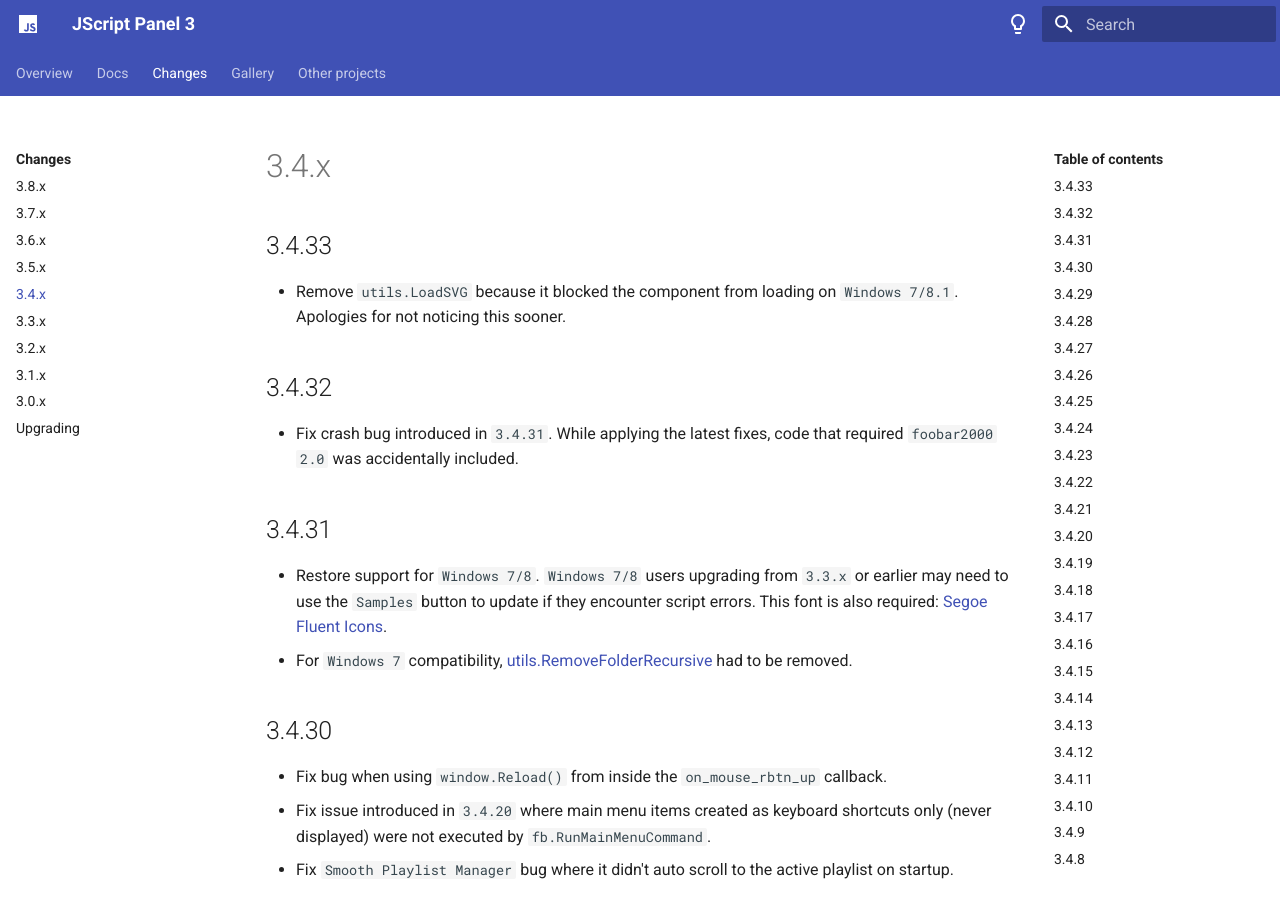
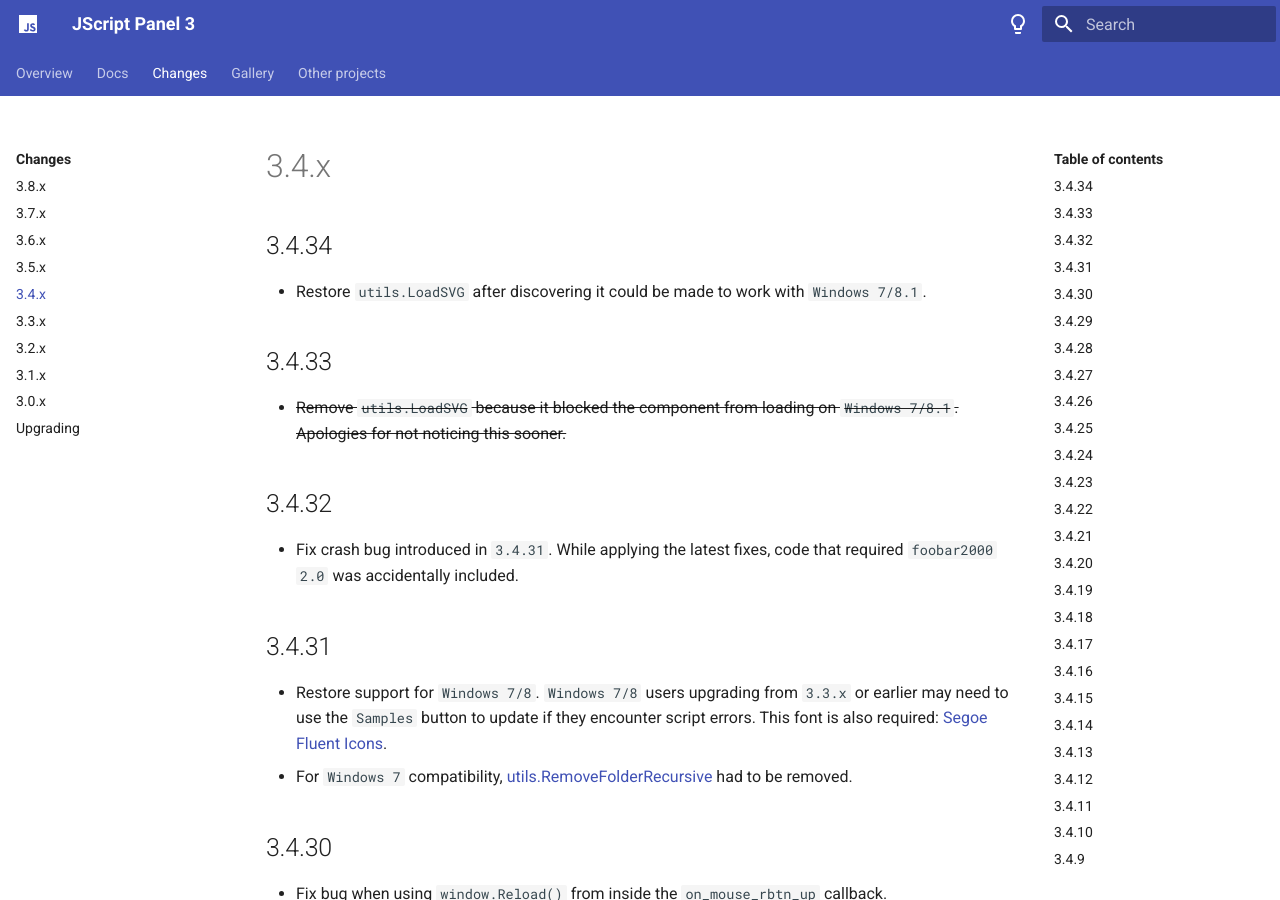
Before and after one commit to jscript-panel/jscript-panel.github.io, an MkDocs documentation site: the page built from docs/docs/changes/3-4-x.md, in a window 1280 px wide and 900 px high. Built offline with MkDocs 1.6.1 and Material for MkDocs 9.7.7, drawn with Linux system fonts in a browser that asks for light colours.

Commit message:
Update 3-4-x.md

```diff
--- a/docs/docs/changes/3-4-x.md
+++ b/docs/docs/changes/3-4-x.md
@@ -1,5 +1,8 @@
+## 3.4.34
+- Restore `utils.LoadSVG` after discovering it could be made to work with `Windows 7/8.1`.
+
 ## 3.4.33
-- Remove `utils.LoadSVG` because it blocked the component from loading on `Windows 7/8.1`. Apologies for not noticing this sooner.
+- ~~Remove `utils.LoadSVG` because it blocked the component from loading on `Windows 7/8.1`. Apologies for not noticing this sooner.~~
 
 ## 3.4.32
 - Fix crash bug introduced in `3.4.31`. While applying the latest fixes, code that required `foobar2000` `2.0` was accidentally included.
```
